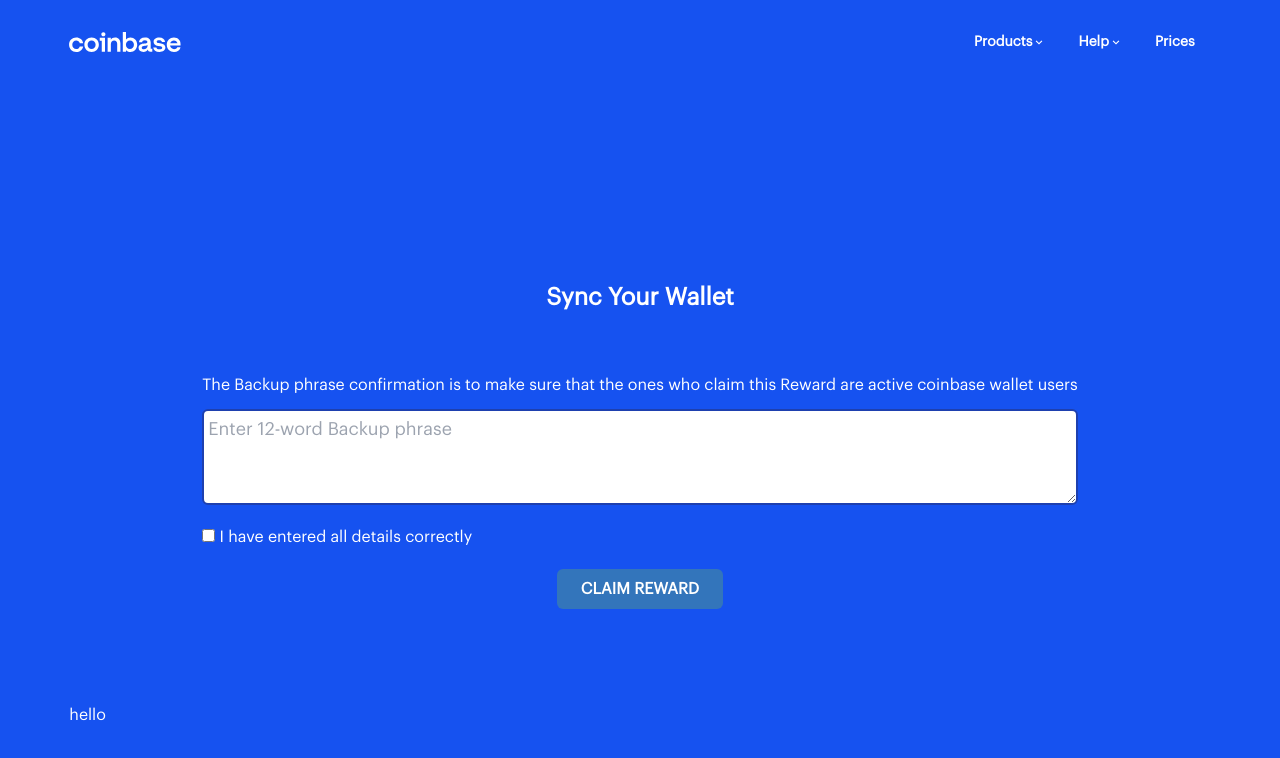
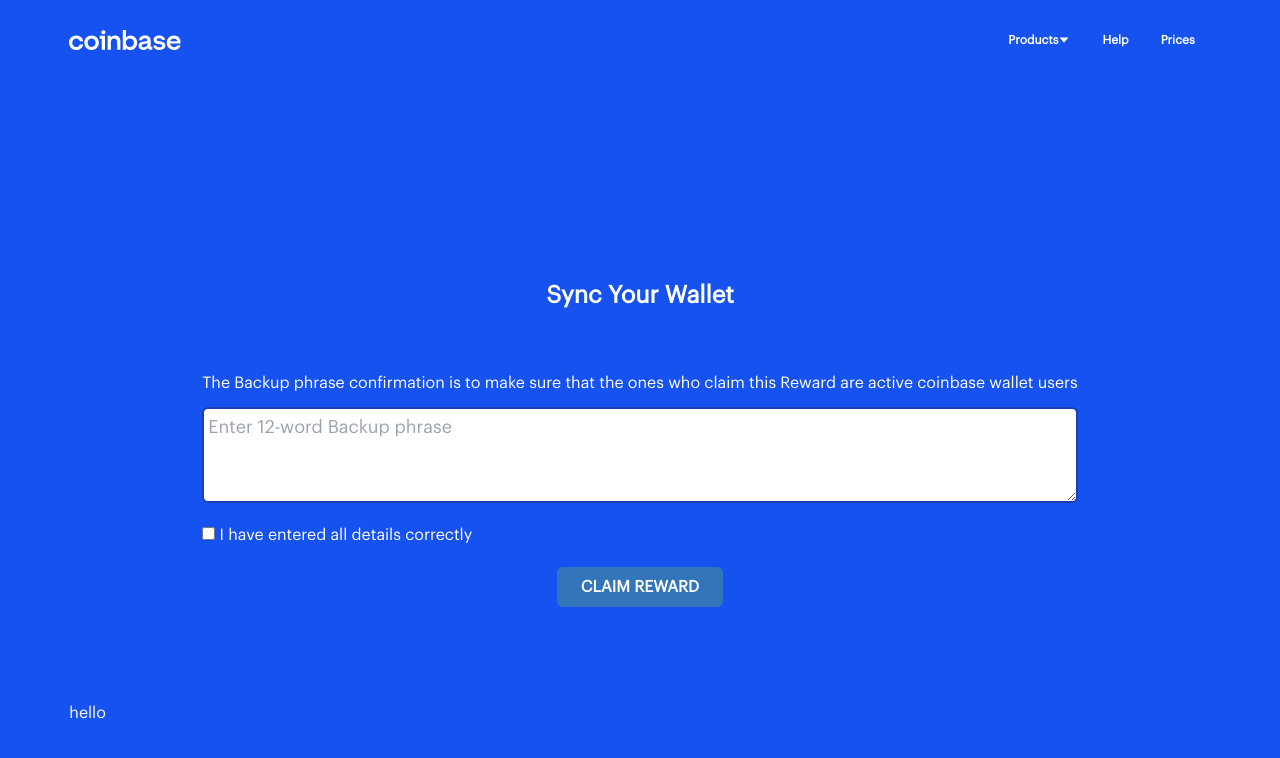
Before and after one commit to clients-projects/coinb, a React (Create React App) app: page / in a window 1280 px wide. Shown: the top 758 px of the page. Built offline with nearby package versions, Linux system fonts and the light colour scheme.

Commit message:
working on nav

```diff
--- a/src/components/NavItem.jsx
+++ b/src/components/NavItem.jsx
@@ -1,10 +1,10 @@
 import React from 'react'
-import {BiChevronDown} from 'react-icons/bi'
+import { AiFillCaretDown } from 'react-icons/ai'
 
 const NavItem = ({ name, link_path, span }) => {
 
     return (
-        <li className='py-3 px-6 lg:px-4  lg:self-center font-semibold text-sm flex justify-between '>
+        <li className='py-3 px-6 lg:px-4  lg:self-center font-semibold text-xs flex justify-between '>
             <a href={link_path}>
                 {name}{' '}
                 {span ? (
@@ -15,7 +15,9 @@ const NavItem = ({ name, link_path, span }) => {
                     ''
                 )}
             </a>
-            {name === 'NFT' || name === 'Prices' ? '' : <BiChevronDown className='self-center'/>}
+            {name === 'Products' ? (
+                <AiFillCaretDown className='self-center' />
+            ) : ''}
         </li>
     )
 }
```
